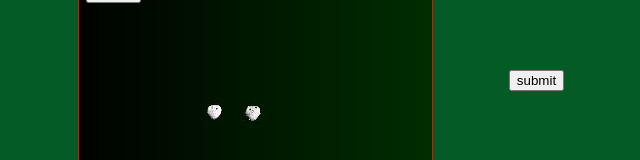
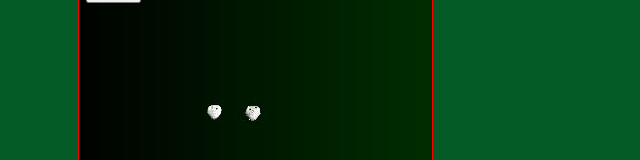
Before and after one commit to virtual-labs/exp-skeleton-iitg, a plain HTML site: page experiment/simulation/Skeleton assembling/index.html in a window 1280 px wide. Shown: the part 532-692 px from the top of the page, without its empty margins (15-655 px from the left). Drawn offline with Linux system fonts and the light colour scheme.

Commit message:
Update index.html

```diff
--- a/experiment/simulation/Skeleton assembling/index.html
+++ b/experiment/simulation/Skeleton assembling/index.html
@@ -229,9 +229,6 @@ function checklocation()
             <div id="div8" ondrop="drop(event)" ondragover="allowDrop(event)"></div>
         </div>
     </div>
-    <div style="margin-top: 47%; margin-left:6%; float: left;">
-        <input type="submit" name="submit" value="submit" onclick="checklocation();">
-    </div>
 
     <div id="box" ondrop="drop(event)" ondragover="allowDrop(event)">
         <img id="drag1" src="image/1.png" draggable="true" ondragstart="drag(event)">
```
